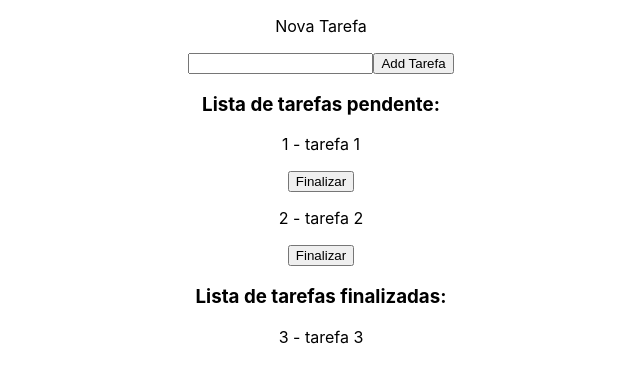
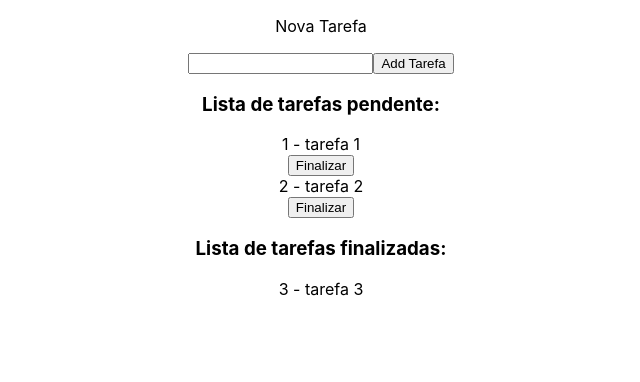
Before and after one commit to evanzs/voltar-para-base, a React (Create React App) app in the folder mao na massa/lista-tarefa/: page / in a window 1280 px wide. Shown: the top 382 px of the page, without its empty margins (319-959 px from the left). Built offline with nearby package versions, Linux system fonts and the light colour scheme.

Commit message:
style(app.js): add estilo aos ocmponentes

```diff
--- a/mao na massa/lista-tarefa/src/App.js
+++ b/mao na massa/lista-tarefa/src/App.js
@@ -4,41 +4,43 @@ import './App.css';
 
 function App() {
   const [tarefas, setTarefas] = useState([
-    { id: 1, nome: "tarefa 1", completo: false },
-    { id: 2, nome: "tarefa 2", completo: false },
-    { id: 3, nome: "tarefa 3", completo: true },
+    { id: 1, titulo: "tarefa 1", completo: false },
+    { id: 2, titulo: "tarefa 2", completo: false },
+    { id: 3, titulo: "tarefa 3", completo: true },
   ])
 
   const [inputTarefa, setInputTarefa] = useState('')
 
   const addNovaTarefa = () => {
-    if(!inputTarefa) return;
+    if (!inputTarefa) return;
     const index = tarefas.length + 1;
-    const tarefa = { id: index, nome: inputTarefa, completo: false }
+    const tarefa = { id: index, titulo: inputTarefa, completo: false }
     setTarefas([...tarefas, tarefa])
     setInputTarefa('')
   }
   const concluirTarefa = (id) => {
-    tarefas[id-1].completo=true;
+    tarefas[id - 1].completo = true;
     setTarefas([...tarefas])
   }
 
   return (
-    <div className="App">
-      <div>
+    <div className="App container-principal">
+      <div className="input-nova-tarefa">
         {inputTarefa}
         <p>Nova Tarefa</p>
         <input type="text" value={inputTarefa} onChange={(e) => setInputTarefa(e.target.value)}></input>
         <button onClick={addNovaTarefa}>Add Tarefa</button>
       </div>
-      <div>
+      <div className="container-lista">
         <h3>Lista de tarefas pendente:</h3>
         {tarefas.map((tarefa) => (
           (!tarefa.completo &&
-            <div key={tarefa.id}>
-              <p>{tarefa.id} - {tarefa.nome}</p>
+            <div key={tarefa.id} className="container-tarefa">
+              <div className="container-titulo">{tarefa.id} - {tarefa.titulo}</div>
               {/* chama só com o click */}
-              <button onClick={ () => concluirTarefa(tarefa.id)}>Finalizar</button>
+              <div className="container-btn">
+                <button onClick={() => concluirTarefa(tarefa.id)}>Finalizar</button>
+              </div>
               {/* assim chama o click logo que a tela rendereizar:
               <button onClick={concluirTarefa(tarefa.id)}>Finalizar</button> */}
             </div>
@@ -47,12 +49,21 @@ function App() {
         ))}
       </div>
 
-      <div>
+      <div className="container-lista">
         <h3>Lista de tarefas finalizadas:</h3>
         {tarefas.map((tarefa) => (
-          (tarefa.completo && <p key={tarefa.id}>{tarefa.id} - {tarefa.nome}</p>)
+          (tarefa.completo &&
+          <div className="container-tarefa-finalizada">
+
+
+            <div key={tarefa.id} className="container-finalizado">
+              {tarefa.id} - {tarefa.titulo}
+            </div>
+          </div>
+        )
         ))}
       </div>
+
 
     </div>
   );
```
